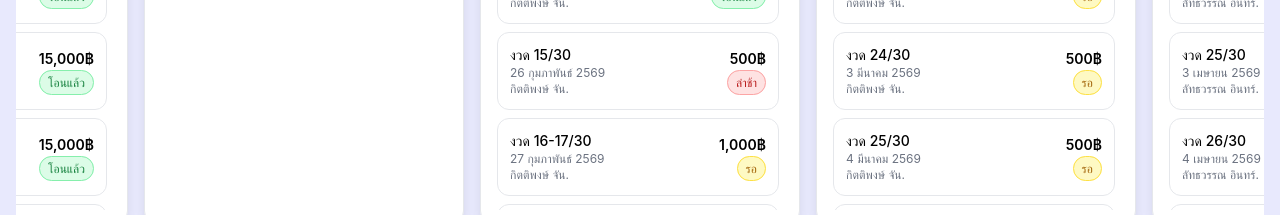
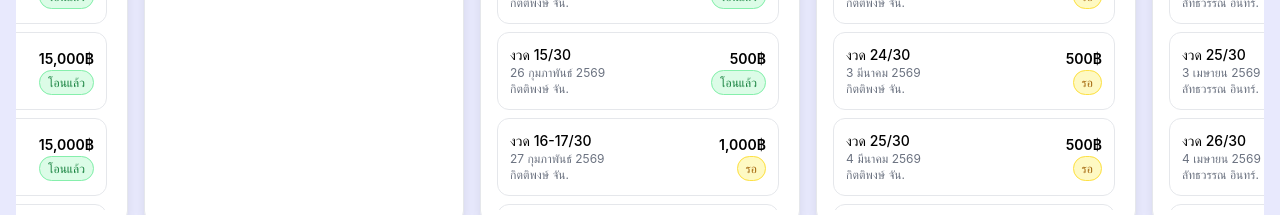
Before and after one commit to KittiArm/ktmyshop, a React (Vite) app: page / in a window 1280 px wide. Shown: the part 400-615 px from the top of the page. Built offline with nearby package versions, Linux system fonts and the light colour scheme.

Commit message:
更新 App.jsx

```diff
--- a/src/App.jsx
+++ b/src/App.jsx
@@ -85,7 +85,7 @@ const data = [
 				date: "26 กุมภาพันธ์ 2569",
 				name: "กิตติพงษ์ จัน.",
 				amount: 500,
-				status: "ล่าช้า",
+				status: "โอนแล้ว",
 			},
 			{
 				round: "16-17/30",
```
